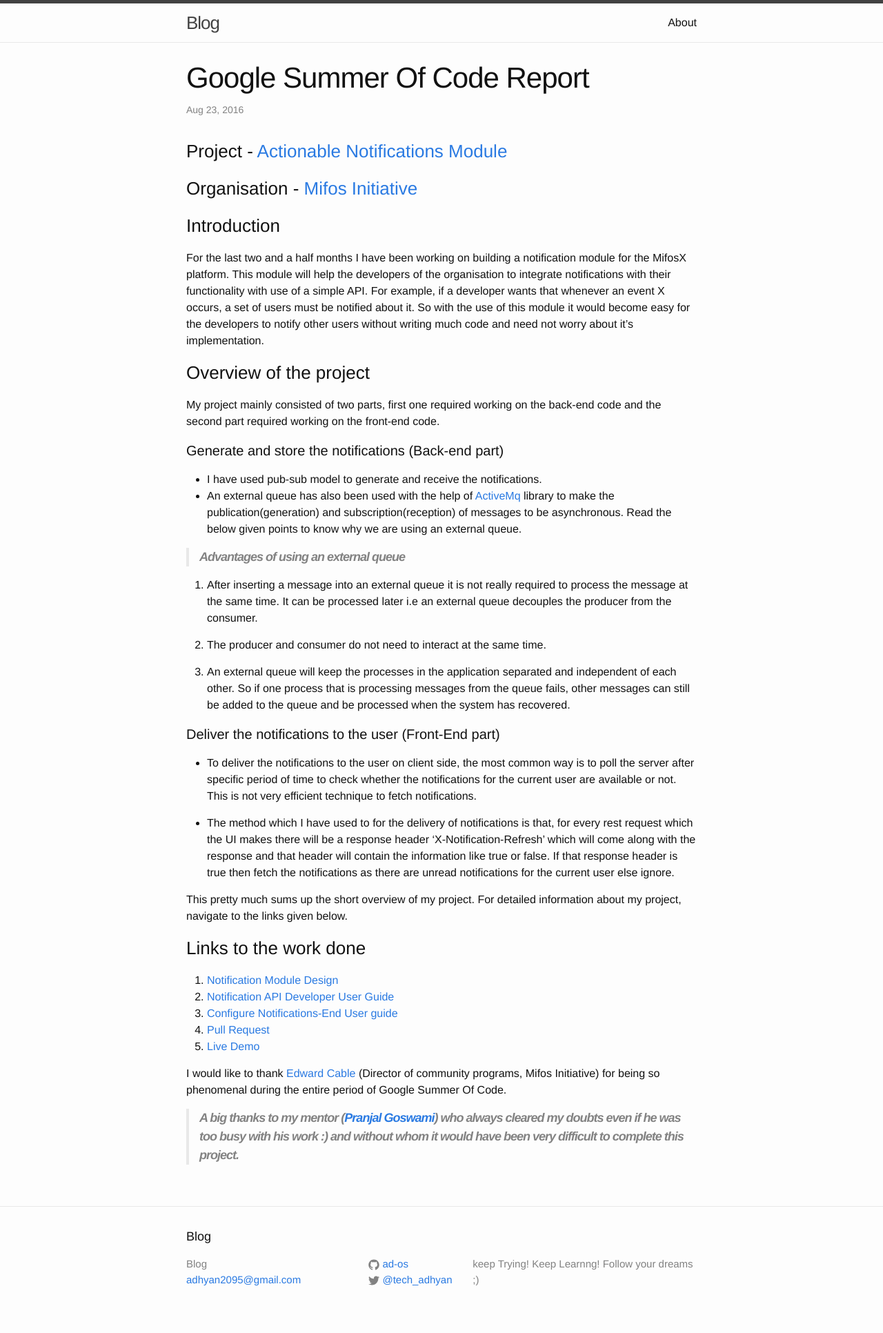
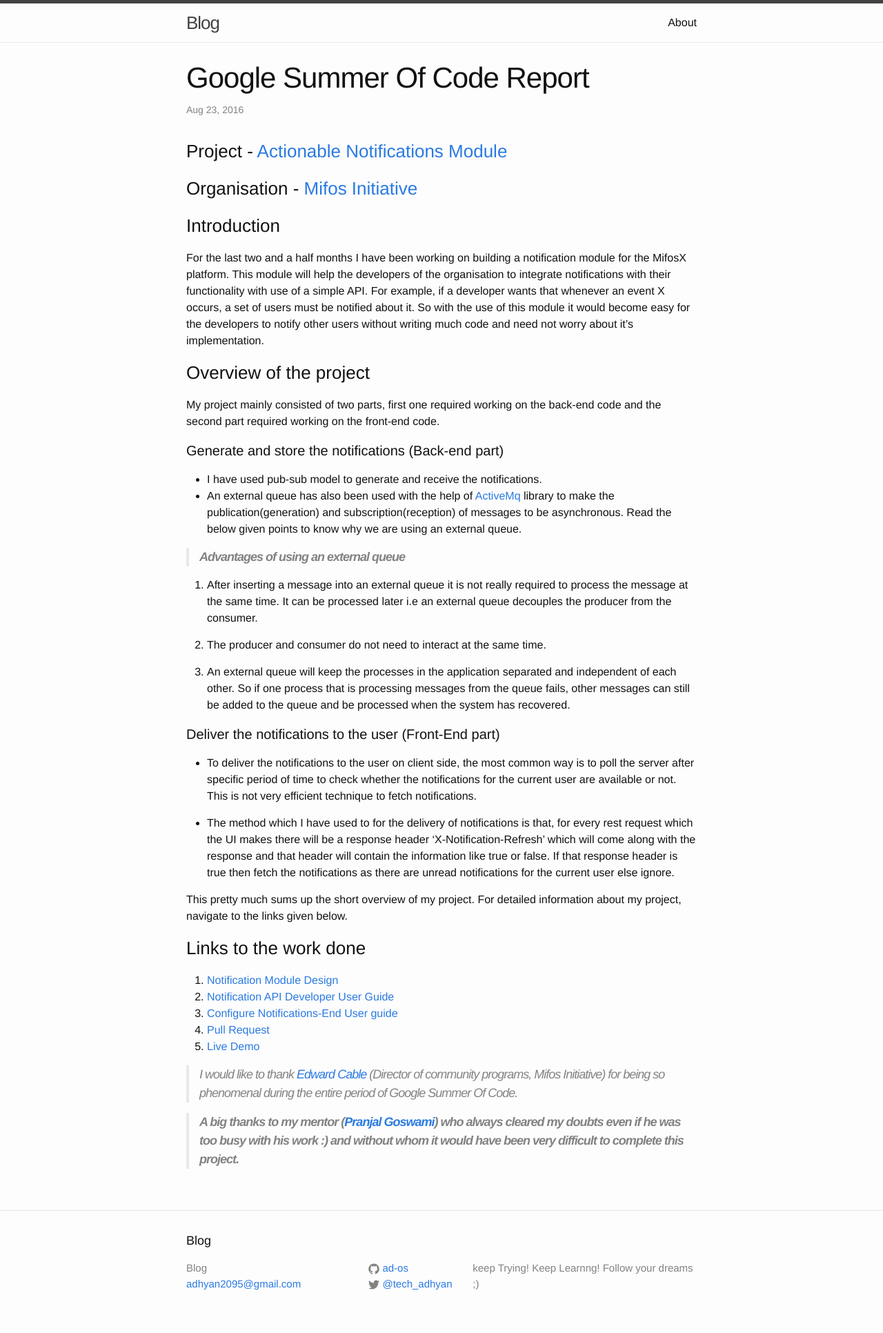
Before and after one commit to ad-os/Blog, a Jekyll site: the page built from _posts/2016-08-23-gsoc-report.md, in a window 1280 px wide. Shown: the whole page at 69% size. Built offline with Jekyll 4.4.1, drawn with Linux system fonts in a browser that asks for light colours.

```diff
--- a/_posts/2016-08-23-gsoc-report.md
+++ b/_posts/2016-08-23-gsoc-report.md
@@ -46,7 +46,7 @@ This pretty much sums up the short overview of my project. For detailed informat
 4. [Pull Request](https://github.com/apache/incubator-fineract/pull/178)
 5. [Live Demo](https://www.dropbox.com/s/hefwvnvnziegatd/final.mp4?dl=0)
 
-I would like  to thank [Edward Cable](https://www.linkedin.com/in/edcable) (Director of community programs, Mifos Initiative) for being so phenomenal during the entire period of Google Summer Of Code.
+> I would like  to thank [Edward Cable](https://www.linkedin.com/in/edcable) (Director of community programs, Mifos Initiative) for being so phenomenal during the entire period of Google Summer Of Code.
 
 
 > **A big thanks to my mentor ([Pranjal Goswami](https://www.linkedin.com/in/goswamipranjal)) who always cleared my doubts even if he was too busy with his work :) and without whom it would have been very difficult to complete this project.**
```
